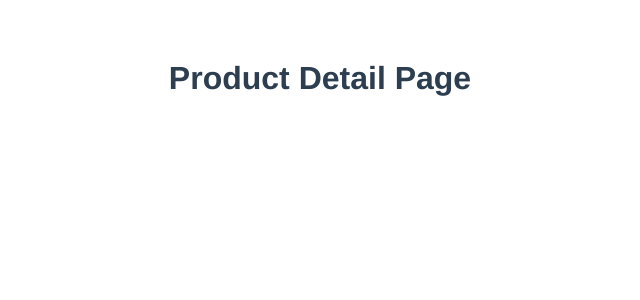
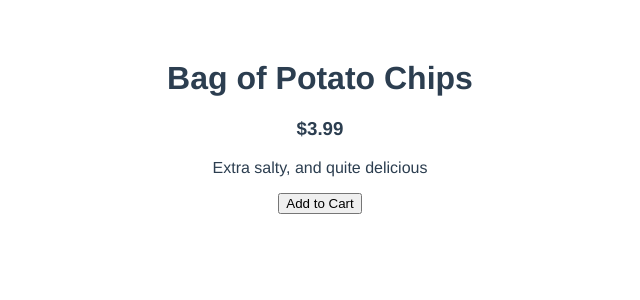
Before and after one commit to edward-hong/learn-vuejs-essentials-livelessons, a Vue app in the folder ecommerce-example/: page /products/123 in a window 1280 px wide. Shown: the top 300 px of the page, without its empty margins (320-960 px from the left). Built offline with nearby package versions, Linux system fonts and the light colour scheme.

Commit message:
S03L02 Use Url Parameters

```diff
--- a/ecommerce-example/src/pages/ProductDetailPage.vue
+++ b/ecommerce-example/src/pages/ProductDetailPage.vue
@@ -1,9 +1,29 @@
 <template>
-  <h1>Product Detail Page</h1>
+  <div>
+    <div v-if="productFound">
+      <h1>{{ product.name }}</h1>
+      <h3>{{ product.price }}</h3>
+      <p>{{ product.description }}</p>
+      <button>Add to Cart</button>
+    </div>
+    <div v-if="!productFound">
+      <h1>Oops... we couldn't find that product</h1>
+    </div>
+  </div>
 </template>
 
 <script>
+  import products from './products'
+
   export default {
     name: 'ProductDetailPage',
+    computed: {
+      product() {
+        return products.find(prod => prod.id === this.$route.params.id)
+      },
+      productFound() {
+        return !!this.product
+      },
+    },
   }
 </script>
--- a/ecommerce-example/src/pages/products.js
+++ b/ecommerce-example/src/pages/products.js
@@ -15,6 +15,6 @@ export default [
     id: '345',
     name: 'Hamburgers',
     price: '$5.99',
-    description: 'Made from 100% Angus beef',
+    description: 'Made from 100% Angus beef, perfect for cookouts',
   },
 ]
```
